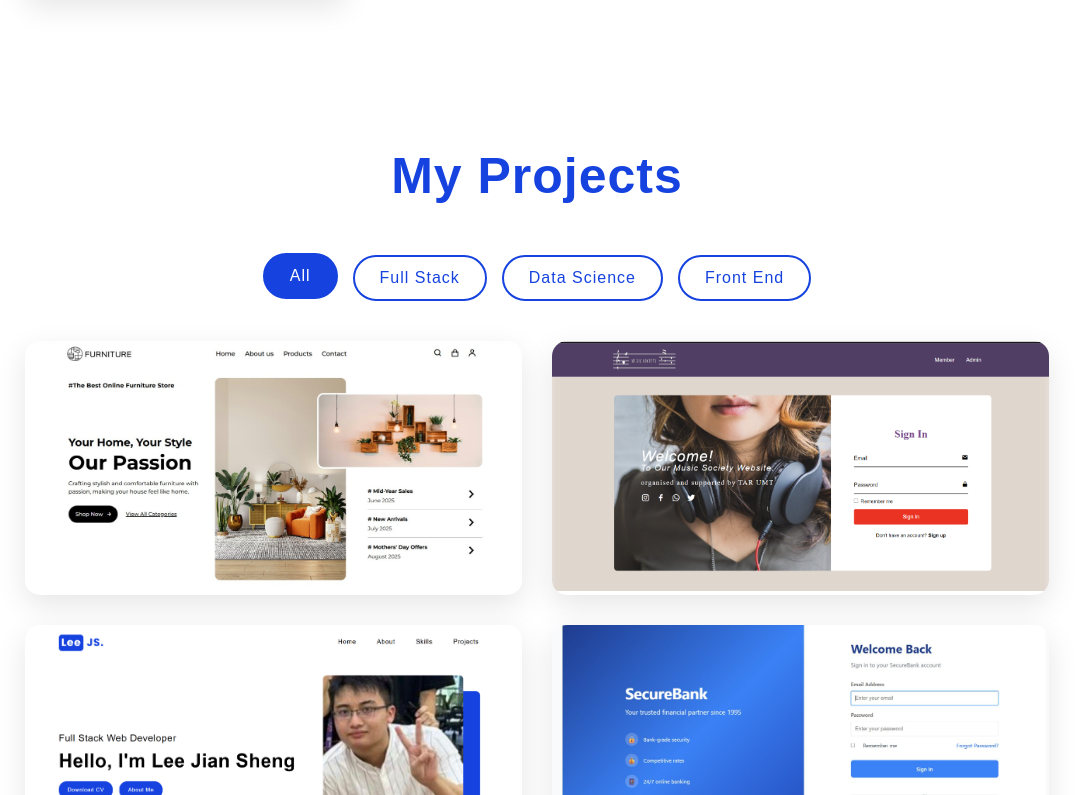
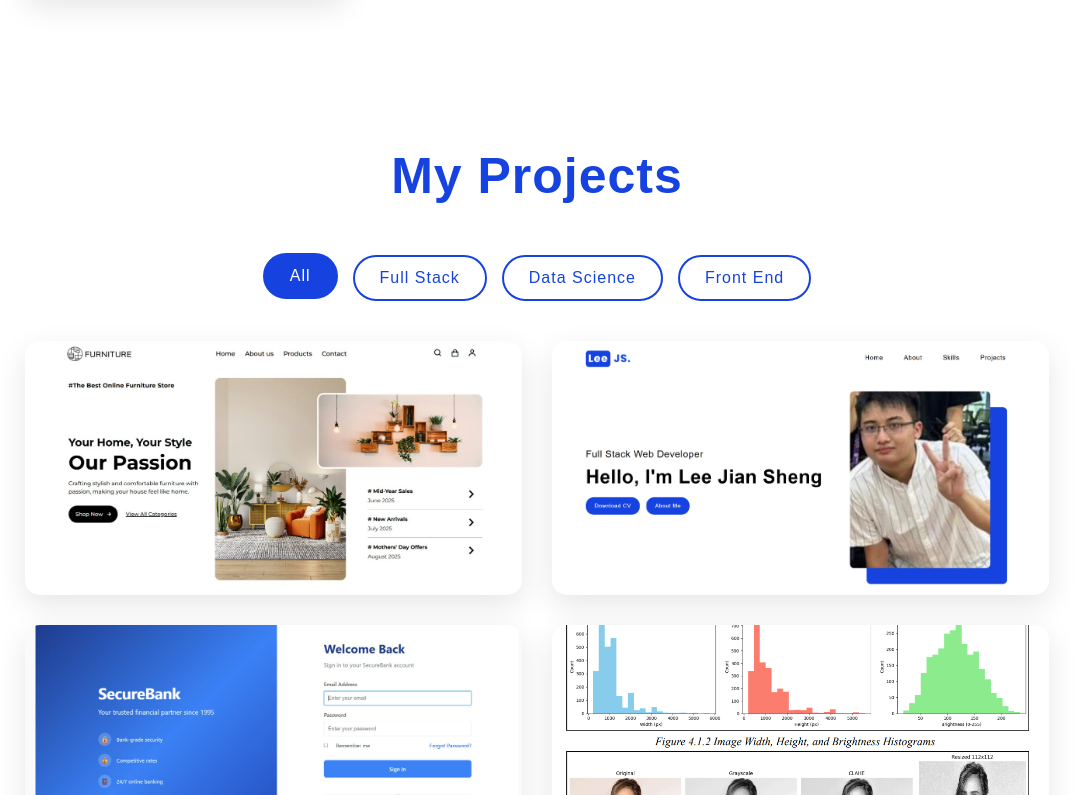
Before and after one commit to LEEJS-32/portfolio, a plain HTML site: page index.html in a window 1280 px wide. Shown: the part 2638-3433 px from the top of the page, without its empty margins (103-1183 px from the left). Drawn offline with Linux system fonts and the light colour scheme.

Commit message:
Update index.html

```diff
--- a/index.html
+++ b/index.html
@@ -152,24 +152,6 @@
                             </div>
                             <div class="project-links">
                                 <a href="https://github.com/LEEJS-32/app" class="btn-secondary" target="_blank">GitHub</a>
-                            </div>
-                        </div>
-                    </div>
-                </div>
-                <div class="project" data-category="fullstack">
-                    <div class="project-overlay">
-                        <img src="img/music-society.png" alt="music-society">
-                        <div class="project-info">
-                            <h3>Music Society Website</h3>
-                            <p>A website for TARUMT music society featuring event schedules, member profiles, and ticket booking.</p>
-                            <div class="project-tech">
-                                <span>HTML</span>
-                                <span>CSS</span>
-                                <span>PHP</span>
-                                <span>MySQL</span>
-                            </div>
-                            <div class="project-links">
-                                <a href="https://github.com/LEEJS-32/Music-Society-Website" class="btn-secondary" target="_blank">GitHub</a>
                             </div>
                         </div>
                     </div>
```
